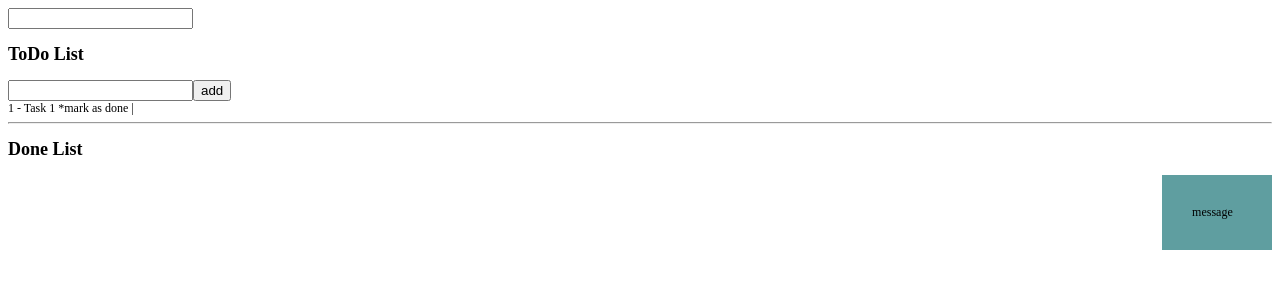
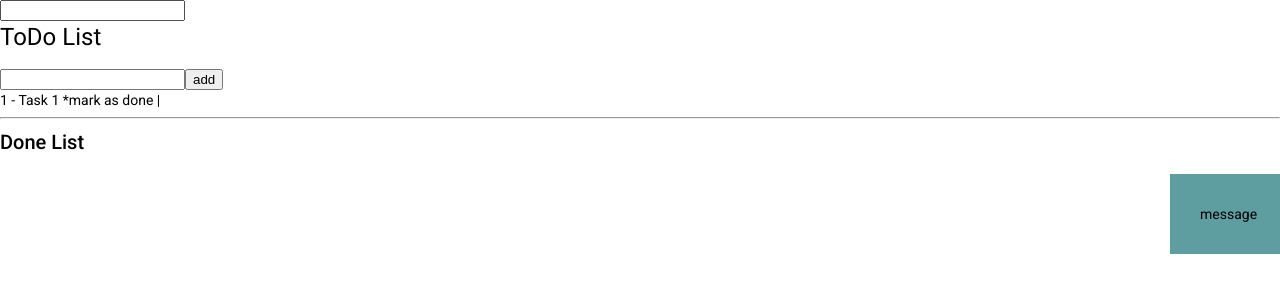
Before and after one commit to Dvalmont07/ToDoList, an Angular app: page / in a window 1280 px wide. Shown: the top 300 px of the page. Built offline with nearby package versions, Linux system fonts and the light colour scheme.

Commit message:
installing Material

```diff
--- a/angular.json
+++ b/angular.json
@@ -31,6 +31,7 @@
               "src/assets"
             ],
             "styles": [
+              "./node_modules/@angular/material/prebuilt-themes/indigo-pink.css",
               "src/styles.scss"
             ],
             "scripts": []
@@ -99,6 +100,7 @@
               "src/assets"
             ],
             "styles": [
+              "./node_modules/@angular/material/prebuilt-themes/indigo-pink.css",
               "src/styles.scss"
             ],
             "scripts": []
--- a/package.json
+++ b/package.json
@@ -11,10 +11,12 @@
   "private": true,
   "dependencies": {
     "@angular/animations": "~12.2.0",
+    "@angular/cdk": "^12.2.7",
     "@angular/common": "~12.2.0",
     "@angular/compiler": "~12.2.0",
     "@angular/core": "~12.2.0",
     "@angular/forms": "~12.2.0",
+    "@angular/material": "^12.2.7",
     "@angular/platform-browser": "~12.2.0",
     "@angular/platform-browser-dynamic": "~12.2.0",
     "@angular/router": "~12.2.0",
--- a/src/index.html
+++ b/src/index.html
@@ -6,8 +6,11 @@
   <base href="/">
   <meta name="viewport" content="width=device-width, initial-scale=1">
   <link rel="icon" type="image/x-icon" href="favicon.ico">
+  <link rel="preconnect" href="https://fonts.gstatic.com">
+  <link href="https://fonts.googleapis.com/css2?family=Roboto:wght@300;400;500&display=swap" rel="stylesheet">
+  <link href="https://fonts.googleapis.com/icon?family=Material+Icons" rel="stylesheet">
 </head>
-<body>
+<body class="mat-typography">
   <app-root></app-root>
 </body>
 </html>
--- a/src/styles.scss
+++ b/src/styles.scss
@@ -3,3 +3,6 @@
   font-size: calc(var(--globalFontSize) * 1px);
 
 }
+
+html, body { height: 100%; }
+body { margin: 0; font-family: Roboto, "Helvetica Neue", sans-serif; }
```
Also changed, not shown: 2 other files (tests, documents, lock files or other folders).
